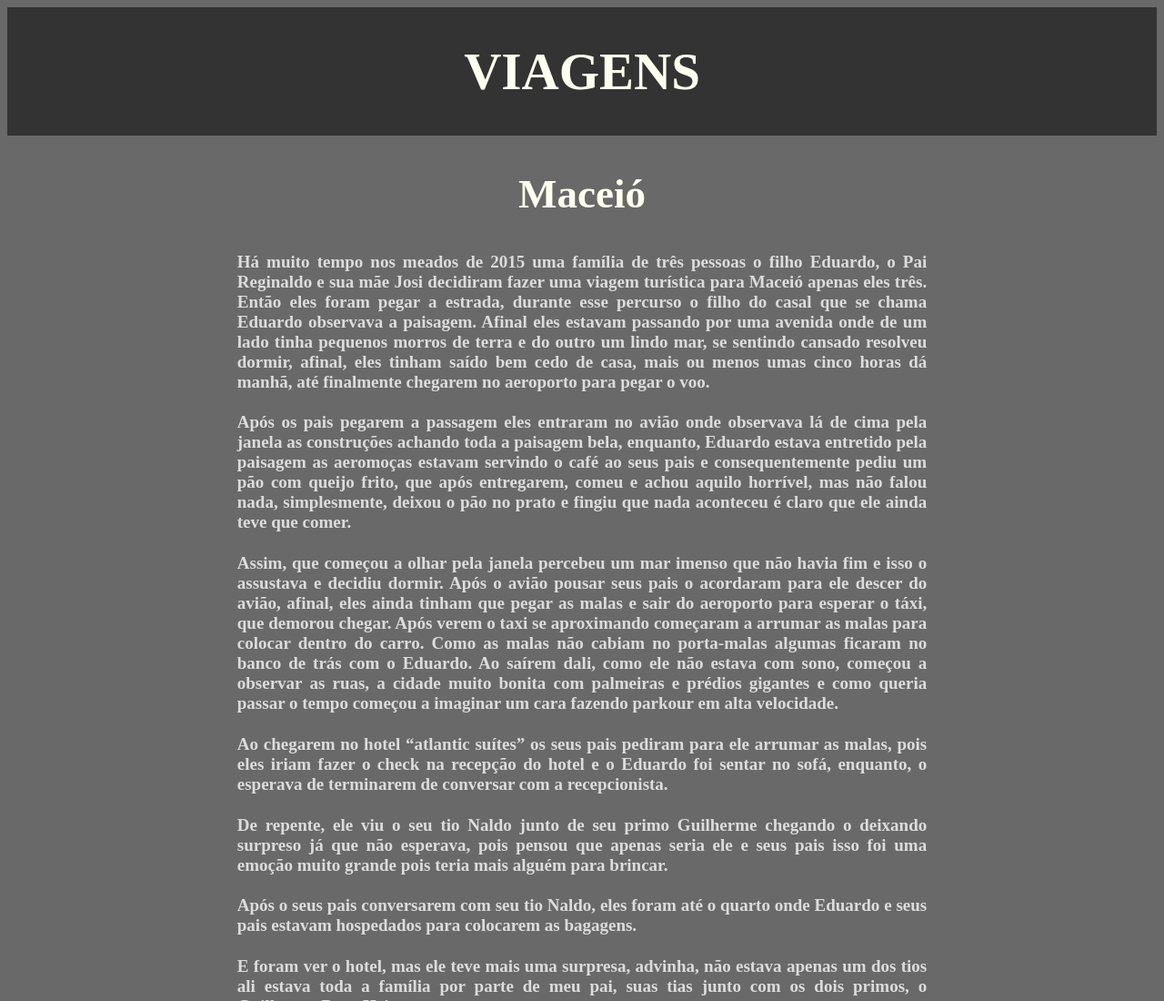
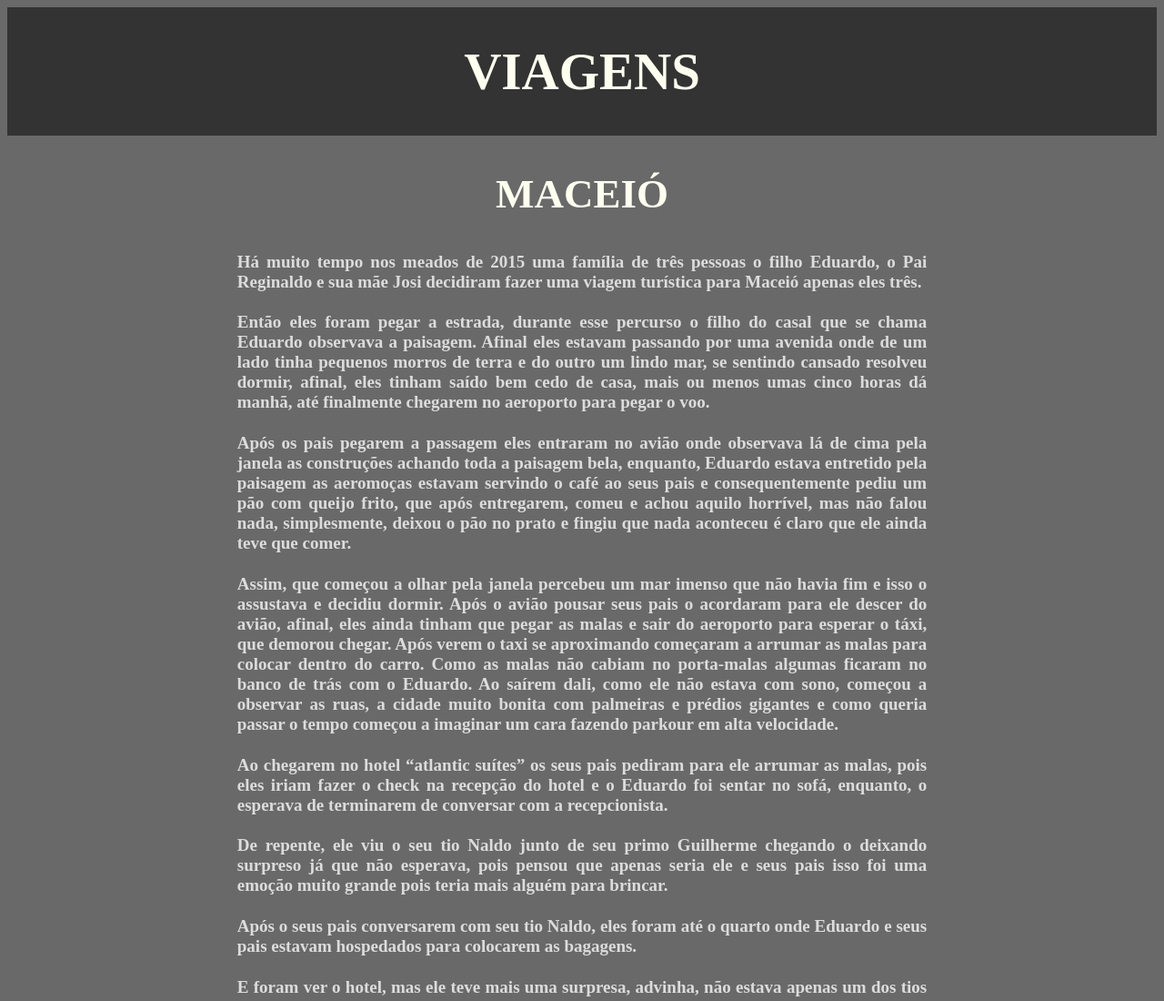
Before and after one commit to EDUARDO-ETEC/LIVRO-DIGITAL, a plain HTML site: page index.html in a window 1280 px wide. Shown: the top 1100 px of the page at 91% size. Drawn offline with Linux system fonts and the light colour scheme.

Commit message:
Add files via upload

```diff
--- a/index.html
+++ b/index.html
@@ -20,8 +20,9 @@
 
 
 <div class="container">
-<h2>Maceió</h2>
-<p>Há muito tempo nos meados de 2015 uma família de três pessoas o filho Eduardo, o Pai Reginaldo e sua mãe Josi  decidiram fazer uma viagem turística para Maceió apenas eles três.
+<h2>MACEIÓ</h2>
+<p>Há muito tempo nos meados de 2015 uma família de três pessoas o filho Eduardo, o Pai Reginaldo e sua mãe Josi  decidiram fazer uma viagem turística para Maceió apenas eles três.</p>
+<p>
 Então eles foram pegar a estrada, durante esse percurso o filho do casal que se chama Eduardo observava a paisagem. Afinal eles estavam passando por uma avenida onde de um lado tinha pequenos morros de terra e do outro um lindo mar,  se sentindo cansado resolveu dormir, afinal, eles tinham saído bem cedo de casa, mais ou menos umas cinco horas dá manhã, até finalmente chegarem no aeroporto para pegar o voo.</p>
 <p>
 Após os pais pegarem a passagem eles entraram no avião onde observava lá de cima pela janela as construções achando toda a paisagem bela, enquanto, Eduardo estava entretido pela paisagem as aeromoças estavam servindo o café ao seus pais e consequentemente pediu um pão com queijo frito, que após entregarem, comeu e achou aquilo horrível, mas não falou nada, simplesmente, deixou o pão no prato e fingiu que nada aconteceu é claro que ele ainda teve que comer.</p>
```
